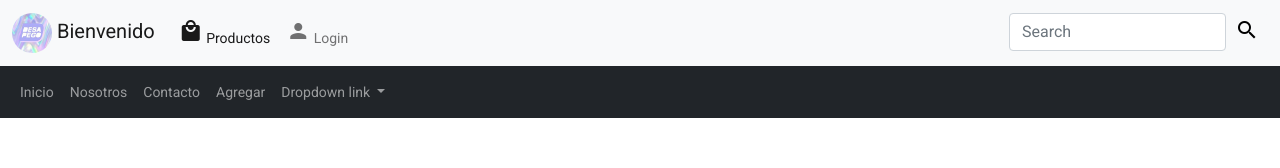
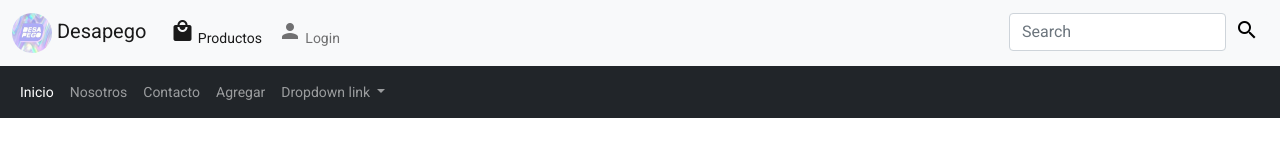
Before and after one commit to Josebaezx/tienda-frontend, an Angular app: page /home in a window 1280 px wide. Shown: the top 168 px of the page. Built offline with nearby package versions, Linux system fonts and the light colour scheme.

Commit message:
Se mejora nombres de metodos y se arregla funcionalidad routerlink para agregar productos

```diff
--- a/src/app/home/home.component.html
+++ b/src/app/home/home.component.html
@@ -1,3 +1,33 @@
 <app-navbar></app-navbar>
+<div class="navbar navbar-expand-lg navbar-dark bg-dark">
+    <div class="container-fluid">
+      <div class="collapse navbar-collapse" id="navbarNavDropdown">
+        <ul class="navbar-nav">
+          <li class="nav-item">
+            <a class="nav-link active" href="/home/bienvenido" routerLink="">Inicio</a>
+          </li>
+          <li class="nav-item">
+            <a class="nav-link" >Nosotros</a>
+          </li>
+          <li class="nav-item">
+            <a class="nav-link" >Contacto</a>
+          </li>
+          <li class="nav-item">
+            <a class="nav-link" href="" [routerLink]="['/home/agregar']">Agregar</a>
+          </li>
+          <li class="nav-item dropdown">
+            <a class="nav-link dropdown-toggle" href="" id="navbarDropdownMenuLink" role="button" data-bs-toggle="dropdown" aria-expanded="false">
+              Dropdown link
+            </a>
+            <ul class="dropdown-menu" aria-labelledby="navbarDropdownMenuLink">
+              <li><a class="dropdown-item" href="#">Action</a></li>
+              <li><a class="dropdown-item" href="#">Another action</a></li>
+              <li><a class="dropdown-item" href="#">Something else here</a></li>
+            </ul>
+          </li>
+        </ul>
+      </div>
+    </div>
+  </div>
 <router-outlet></router-outlet>
 <app-footer></app-footer>
--- a/src/app/home/home.routing.ts
+++ b/src/app/home/home.routing.ts
@@ -10,7 +10,7 @@ const routes: Routes = [
     children: [
       {path: 'adviser' , component: AdviserComponent},
       {path: 'bienvenido', component: ProductoComponent},
-      {path: 'guardar', component: GuardarComponent}
+      {path: 'agregar', component: GuardarComponent}
   ]},
 ];
 
--- a/src/app/home/producto/guardar.component.html
+++ b/src/app/home/producto/guardar.component.html
@@ -1,6 +1,6 @@
 <div class="container">
   <h2>Registrar productos</h2>
-  <form (ngSubmit)="enviarDatos()">
+  <form (ngSubmit)="guardarDatos()">
     <div>
       <label for="codigo">Codigo</label>
       <input type="text" id="codigo" name="codigo" [(ngModel)]="codigo" required>
--- a/src/app/home/producto/guardar.component.ts
+++ b/src/app/home/producto/guardar.component.ts
@@ -3,8 +3,6 @@ import { ProductoDto } from './productoDto';
 import { ProductoService } from './producto.service';
 import { Router } from '@angular/router';
 import { DomSanitizer } from '@angular/platform-browser';
-
-
 
 @Component({
   selector: 'app-guardar',
@@ -29,19 +27,18 @@ export class GuardarComponent implements OnInit {
   ngOnInit(): void {
   }
 
-  enviarDatos(): void{
+  guardarDatos(): void{
+    this.enviarImagen();
     const producto = new ProductoDto(this.codigo,this.color,this.marca,this.precio,this.tipo,this.imagen);
     this.productoservice.saveProduct(producto).subscribe(
       () => {
         console.log('Producto enviado');
-        //this.router.navigate(['']);
+        this.router.navigate(['']);
       },
       error => {
         console.log(error)
       }
     );
-
-    this.enviarImagen();
   }
 
   capturarFile(event: any): any {
@@ -86,7 +83,7 @@ export class GuardarComponent implements OnInit {
       this.productoservice.saveFile(formularioDeDatos).subscribe(
         () => {
           console.log('Imagen guardada');
-          this.router.navigate(['']);
+          //this.router.navigate(['']);
         },
         error => {
           console.log(error)
--- a/src/app/home/producto/producto.component.html
+++ b/src/app/home/producto/producto.component.html
@@ -2,11 +2,11 @@
     <div class="col-xs-12 col-sm-6 col-md-4" *ngFor="let producto of productos">
       <div class="card">
         <div class="image">
-            <img [src]="producto.imagen"
+            <a href="" routerLink="">
+              <img [src]="producto.imagen"
               [alt]="producto.tipo"
-
-              class="card-img-top"
-            >
+              class="card-img-top">
+            </a>
         </div>
         <div class="card-inner">
           <div class="header">
--- a/src/app/shared/components/navbar.component.html
+++ b/src/app/shared/components/navbar.component.html
@@ -1,6 +1,6 @@
 <nav class="navbar navbar-expand-lg navbar-light bg-light">
   <div class="container-fluid">
-    <a class="navbar-brand" href="#" ><img src="../../../assets/images/dspg.jpg" alt=""> Bienvenido</a>
+    <a class="navbar-brand" ><img src="../../../assets/images/dspg.jpg" alt=""> Desapego</a>
     <button class="navbar-toggler" type="button" data-bs-toggle="collapse" data-bs-target="#navbarScroll"
       aria-controls="navbarScroll" aria-expanded="false" aria-label="Toggle navigation">
       <span class="navbar-toggler-icon"></span>
@@ -8,11 +8,11 @@
     <div class=" collapse navbar-collapse" id="navbarScroll">
       <ul class="navbar-nav me-auto my-2 my-lg-0 navbar-nav-scroll" style="--bs-scroll-height: 100px;">
         <li class="nav-item">
-          <a class="nav-link active" aria-current="page" href="#"> <i class="material-icons">local_mall</i>
+          <a class="nav-link active" aria-current="page" > <i class="material-icons">local_mall</i>
             Productos</a>
         </li>
         <li class="nav-item">
-          <a class="nav-link" href="#"><i class="material-icons">person</i> Login</a>
+          <a class="nav-link" href="" routerLink=""><i class="material-icons">person</i> Login</a>
         </li>
       </ul>
       <form class="d-flex">
@@ -24,35 +24,3 @@
     </div>
   </div>
 </nav>
-
-
-<div class="navbar navbar-expand-lg navbar-dark bg-dark">
-  <div class="container-fluid">
-    <div class="collapse navbar-collapse" id="navbarNavDropdown">
-      <ul class="navbar-nav">
-        <li class="nav-item">
-          <a class="nav-link" href="" routerLink="">Inicio</a>
-        </li>
-        <li class="nav-item">
-          <a class="nav-link" href="home/guardar">Nosotros</a>
-        </li>
-        <li class="nav-item">
-          <a class="nav-link" href="#">Contacto</a>
-        </li>
-        <li class="nav-item">
-          <a class="nav-link" href="" routerLink="/home/guardar" >Agregar</a>
-        </li>
-        <li class="nav-item dropdown">
-          <a class="nav-link dropdown-toggle" href="#" id="navbarDropdownMenuLink" role="button" data-bs-toggle="dropdown" aria-expanded="false">
-            Dropdown link
-          </a>
-          <ul class="dropdown-menu" aria-labelledby="navbarDropdownMenuLink">
-            <li><a class="dropdown-item" href="#">Action</a></li>
-            <li><a class="dropdown-item" href="#">Another action</a></li>
-            <li><a class="dropdown-item" href="#">Something else here</a></li>
-          </ul>
-        </li>
-      </ul>
-    </div>
-  </div>
-</div>
```
